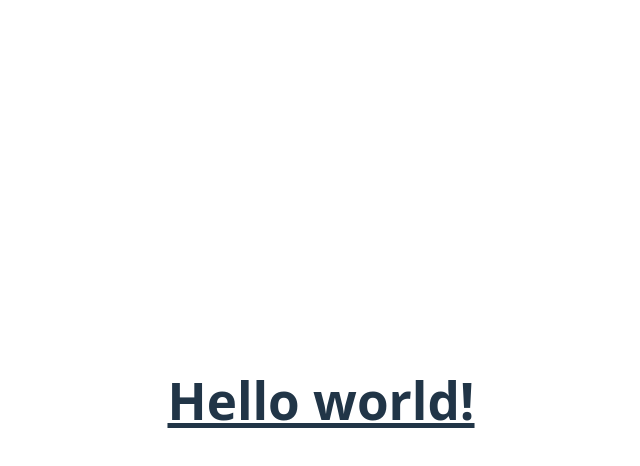
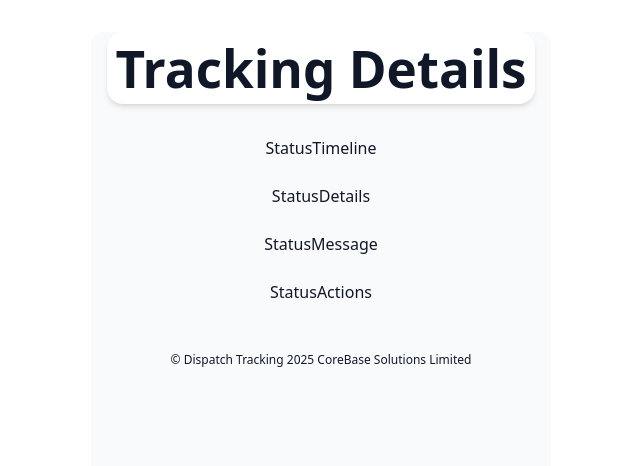
Before and after one commit to mikewanjero/dispatch-status-tracker, a React (Vite) app: page / in a window 1280 px wide. Shown: the top 466 px of the page, without its empty margins (319-959 px from the left). Built offline with nearby package versions, Linux system fonts and the light colour scheme.

Commit message:
{FEAT} App Layout

```diff
--- a/src/App.jsx
+++ b/src/App.jsx
@@ -1,15 +1,33 @@
 // import { useState } from 'react'
 // import reactLogo from './assets/react.svg'
 // import viteLogo from '/vite.svg'
+import { BrowserRouter as Router, Routes, Route } from 'react-router-dom'
 import './App.css'
+import StatusRoute from './routes/StatusRoute'
 
 function App() {
-  // const [count, setCount] = useState(0)
 
   return (
-    <h1 class="text-3xl font-bold underline">
-      Hello world!
-    </h1>
+
+      <Router>
+        <div className='min-h-screen bg-gray-50 text-gray-900 font-sans rounded-xl'>
+
+          <header className='p-2 bg-white shadow-md rounded-2xl mx-4'>
+            <h1 className='text-sm font-bold'>Tracking Details</h1>
+          </header>
+
+          <main className='p-4'>
+            <Routes>
+              <Route path='/' element={<StatusRoute />} />
+            </Routes>
+          </main>
+
+          <footer className='p-4 text-center text-xs text-muted-foreground'>
+            &copy; Dispatch Tracking {new Date().getFullYear()} CoreBase Solutions Limited
+          </footer>
+        </div>
+      </Router>
+
   )
 }
 
```
